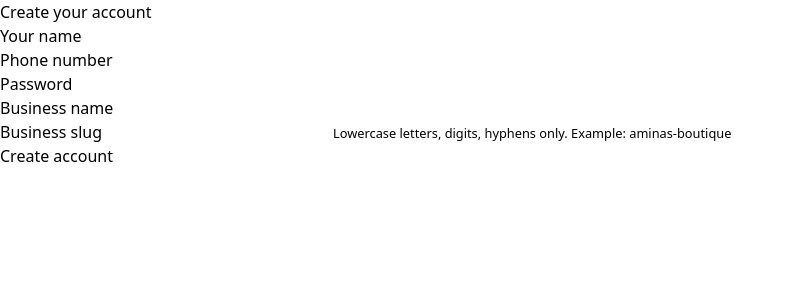
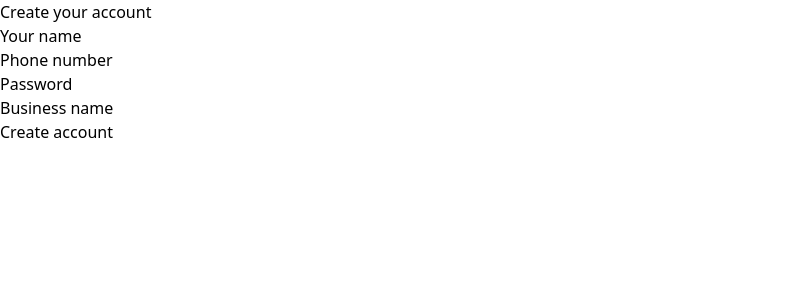
Before and after one commit to sherylochieng/Rahisisha, a Next.js app in the folder apps/web/: page /signup in a window 1280 px wide. Shown: the top 300 px of the page, without its empty margins (0-794 px from the left). Built offline with nearby package versions, Linux system fonts and the light colour scheme.

Commit message:
feat(web): week 28 day 1 — remove slug field from signup form

```diff
--- a/apps/web/src/app/signup/page.js
+++ b/apps/web/src/app/signup/page.js
@@ -20,7 +20,6 @@ export default function SignupPage() {
       name:        formData.get('name'),
       password:    formData.get('password'),
       tenant_name: formData.get('tenant_name'),
-      slug:        formData.get('slug'),
     };
 
     try {
@@ -74,11 +73,6 @@ export default function SignupPage() {
           <input id="tenant_name" name="tenant_name" type="text" required />
         </div>
 
-        <div>
-          <label htmlFor="slug">Business slug</label>
-          <input id="slug" name="slug" type="text" required />
-          <small>Lowercase letters, digits, hyphens only. Example: aminas-boutique</small>
-        </div>
 
         <button type="submit" disabled={loading}>
           {loading ? 'Creating account...' : 'Create account'}
```
